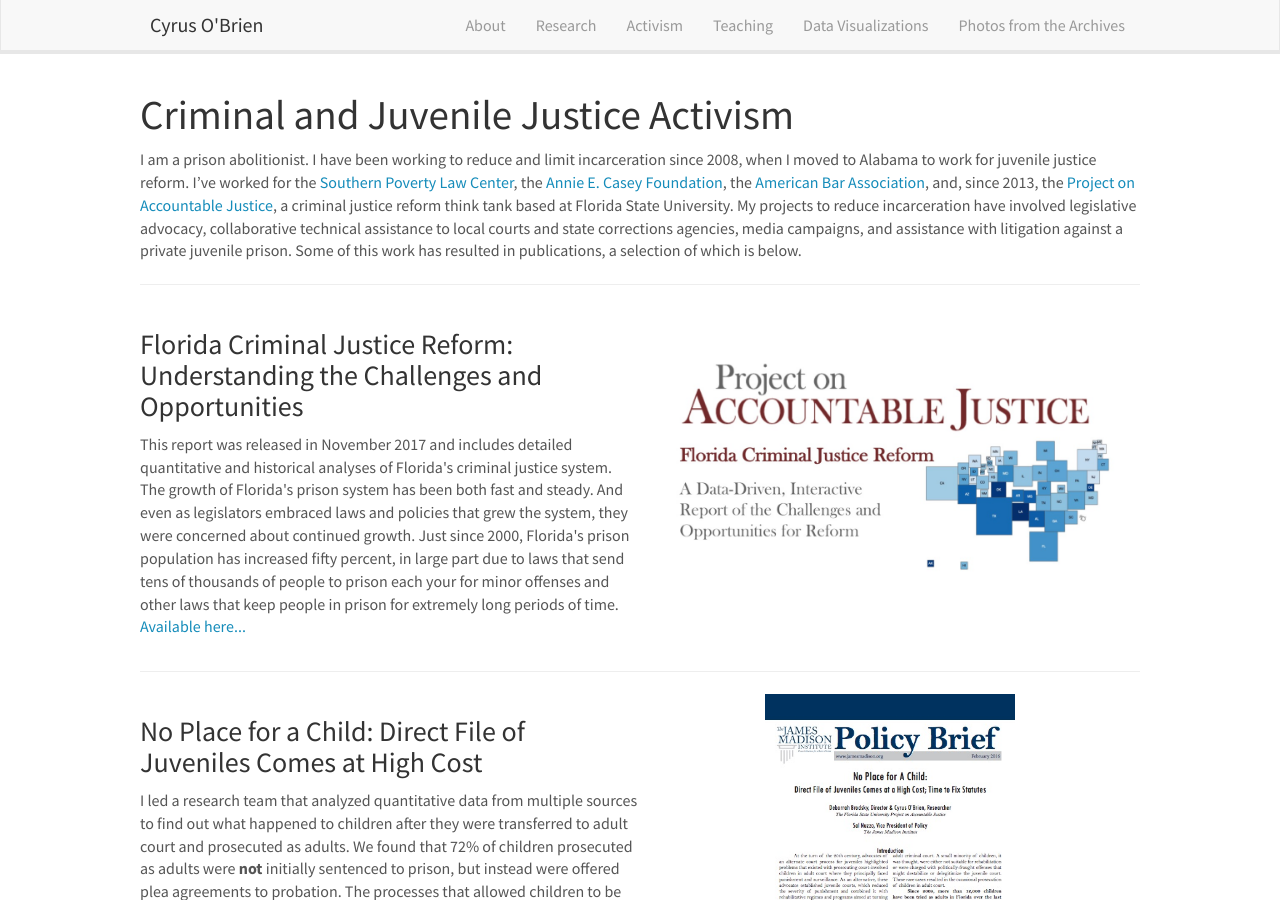
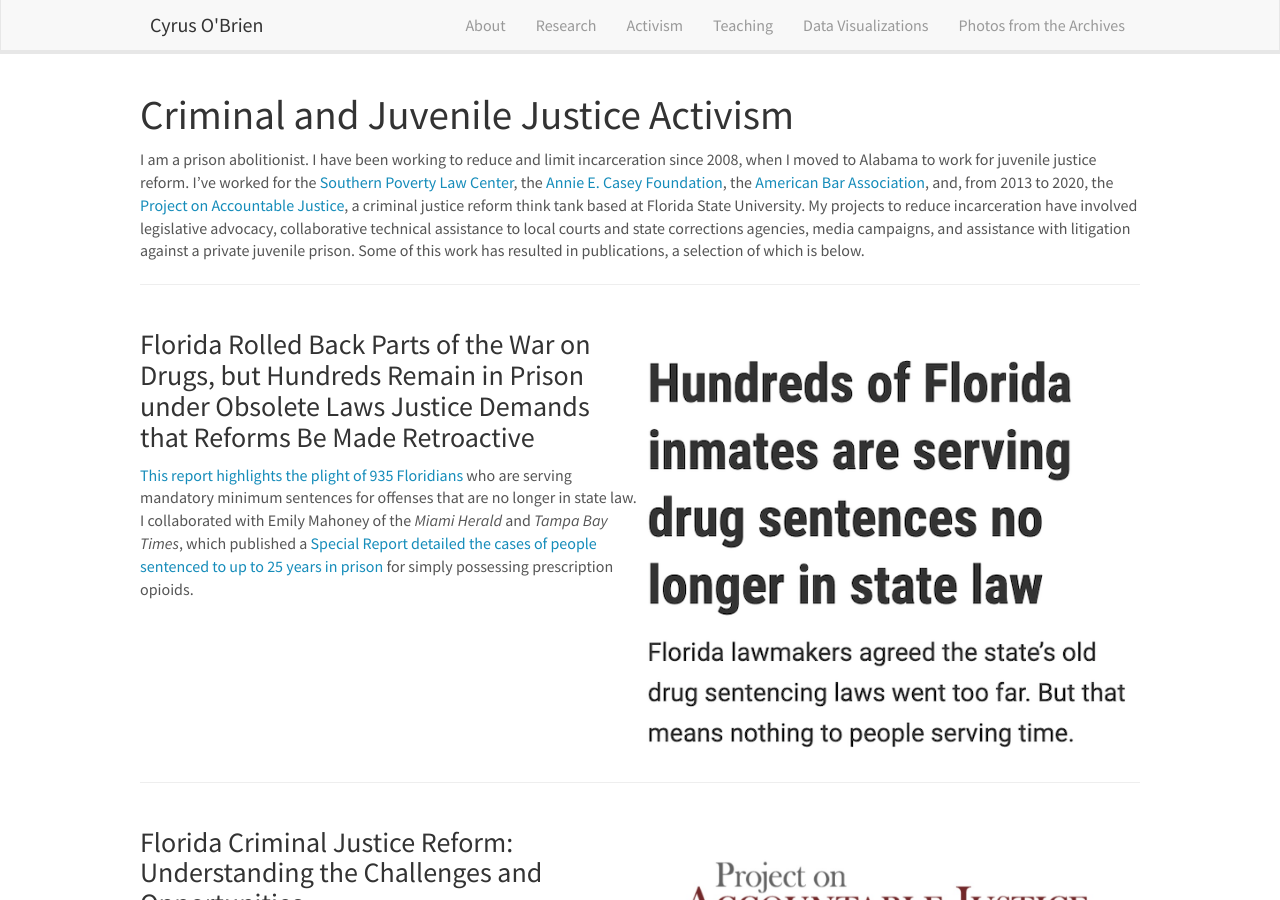
Before and after one commit to cyrusobrien/cyrusobrien, a Jekyll site: the page built from _pages/activism.md, in a window 1280 px wide and 900 px high. Built offline with Jekyll 4.4.1, drawn with Linux system fonts in a browser that asks for light colours; nearby versions of some CDN libraries.

Commit message:
new portrait

```diff
--- a/_pages/activism.md
+++ b/_pages/activism.md
@@ -8,7 +8,24 @@
 
 # Criminal and Juvenile Justice Activism
 
-I am a prison abolitionist. I have been working to reduce and limit incarceration since 2008, when I moved to Alabama to work for juvenile justice reform. I've worked for the [Southern Poverty Law Center](https://www.splcenter.org/issues/childrens-rights), the [Annie E. Casey Foundation](http://www.aecf.org/work/juvenile-justice/), the [American Bar Association](https://www.americanbar.org/advocacy/rule_of_law/where_we_work/middle_east/morocco/programs.html), and, since 2013, the [Project on Accountable Justice](www.iog.fsu.edu/paj/), a criminal justice reform think tank based at Florida State University. My projects to reduce incarceration have involved legislative advocacy, collaborative technical assistance to local courts and state corrections agencies, media campaigns, and assistance with litigation against a private juvenile prison. Some of this work has resulted in publications, a selection of which is below.
+I am a prison abolitionist. I have been working to reduce and limit incarceration since 2008, when I moved to Alabama to work for juvenile justice reform. I've worked for the [Southern Poverty Law Center](https://www.splcenter.org/issues/childrens-rights), the [Annie E. Casey Foundation](http://www.aecf.org/work/juvenile-justice/), the [American Bar Association](https://www.americanbar.org/advocacy/rule_of_law/where_we_work/middle_east/morocco/programs.html), and, from 2013 to 2020, the [Project on Accountable Justice](www.iog.fsu.edu/paj/), a criminal justice reform think tank based at Florida State University. My projects to reduce incarceration have involved legislative advocacy, collaborative technical assistance to local courts and state corrections agencies, media campaigns, and assistance with litigation against a private juvenile prison. Some of this work has resulted in publications, a selection of which is below.
+
+
+<hr class="section-heading-spacer">
+   <div markdown="0"  class="container-fluid">
+   <div class="row">
+   <div class="col-sm-6 clearfix">
+                       <h3 class="section-heading">Florida Rolled Back Parts of the War on Drugs, but Hundreds Remain in Prison under Obsolete Laws Justice Demands that Reforms Be Made Retroactive</h3>
+                       <p><a href="https://accountablejustice.github.io/report/retroactivity">This report highlights the plight of 935 Floridians </a>who are serving mandatory minimum sentences for offenses that are no longer in state law. I collaborated with Emily Mahoney of the <i>Miami Herald</i> and <i>Tampa Bay Times</i>, which published a <a href="https://www.tampabay.com/special-reports/2019/11/13/hundreds-of-florida-inmates-are-serving-drug-sentences-no-longer-in-state-law/">Special Report detailed the cases of people sentenced to up to 25 years in prison</a> for simply possessing prescription opioids.</p>
+               </div>
+                   <div class="col-sm-6 clearfix">
+                        <a href="https://accountablejustice.github.io/report">
+                             <img  class="img-responsive" src="{{ site.url }}{{ site.baseurl }}/images/picpic/HundredsofInmates.png" style="padding-top:30px" alt="Screenshot from Tampa Bay Times">
+                       </a>
+                   </div>
+</div>
+           </div>
+
 
 <hr class="section-heading-spacer">
    <div markdown="0"  class="container-fluid">
```
Also changed, not shown: images/picpic/HundredsofInmates.png (added).
